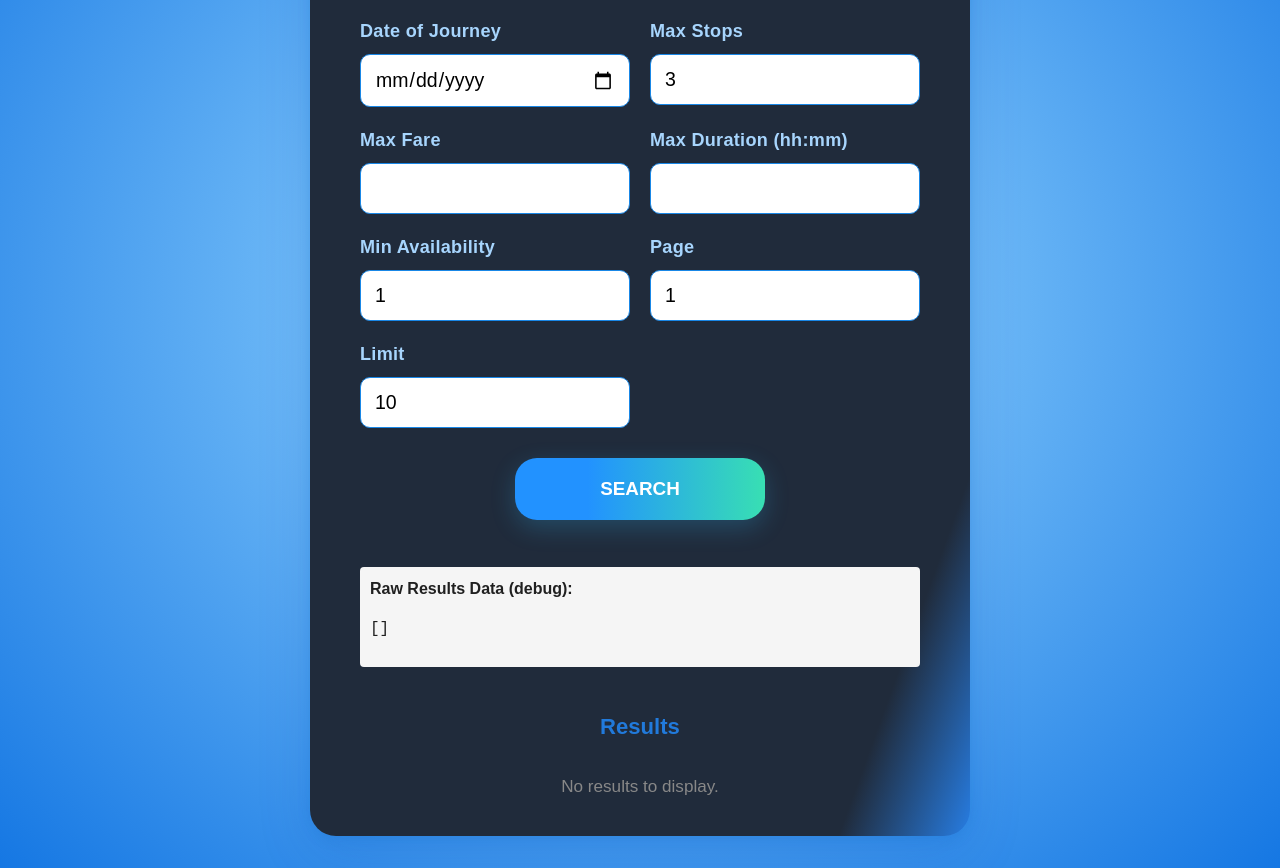
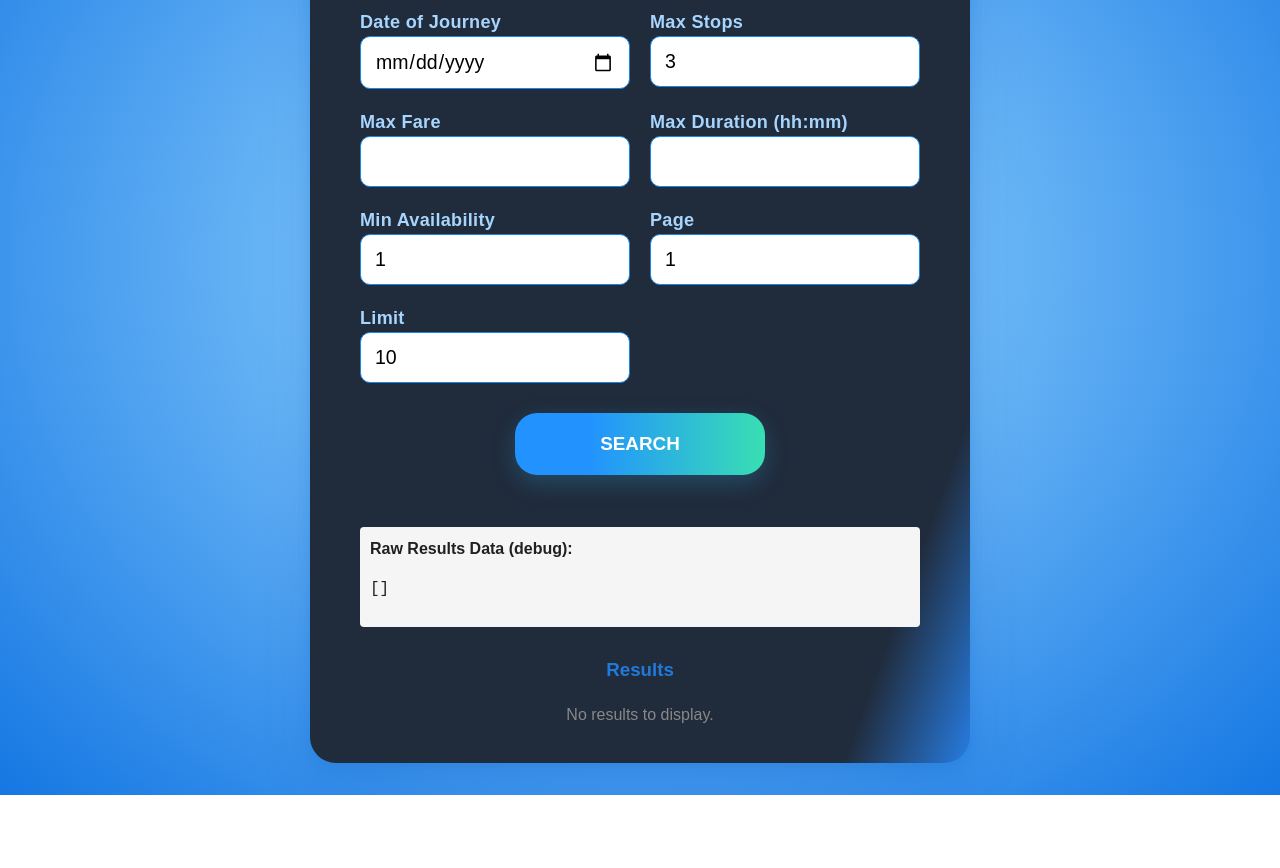
Before and after one commit to ankitsingh4304/RouteFinderX1, a React (Create React App) app in the folder train-route-frontend/: page / in a window 1280 px wide. Shown: the part 275-1143 px from the top of the page. After the commit the page ends 1070 px from the top, so only its background shows below. Built offline with nearby package versions, Linux system fonts and the light colour scheme; sample sign-in values are in the browser's storage.

Commit message:
Prepare production build and updated API URLs for deployment

```diff
--- a/train-route-frontend/src/App.js
+++ b/train-route-frontend/src/App.js
@@ -1,8 +1,13 @@
 import React, { useState, useEffect } from "react";
-import { BrowserRouter } from "react-router-dom";
+import { BrowserRouter, Routes, Route, Navigate, Outlet } from "react-router-dom";
 import TrainSearch from "./components/TrainSearch";
 import AuthForm from "./components/AuthForm";
-import './App.css';
+import "./App.css";
+
+const PrivateRoute = () => {
+  const token = localStorage.getItem("token");
+  return token ? <Outlet /> : <Navigate to="/login" />;
+};
 
 function App() {
   const [token, setToken] = useState(localStorage.getItem("token") || "");
@@ -23,15 +28,18 @@ function App() {
           <div className="header-flex">
             <span className="header-centered">Train Route Finder</span>
             {token && (
-              <button className="logout-btn-header" onClick={logout}>LOGOUT</button>
+              <button className="logout-btn-header" onClick={logout}>
+                LOGOUT
+              </button>
             )}
           </div>
           <div className="card-content">
-            {token ? (
-              <TrainSearch token={token} />
-            ) : (
-              <AuthForm setToken={setToken} />
-            )}
+            <Routes>
+              <Route path="/login" element={<AuthForm setToken={setToken} />} />
+              <Route element={<PrivateRoute />}>
+                <Route path="/" element={<TrainSearch token={token} />} />
+              </Route>
+            </Routes>
           </div>
         </div>
       </div>
--- a/train-route-frontend/src/components/TrainSearch.js
+++ b/train-route-frontend/src/components/TrainSearch.js
@@ -1,5 +1,7 @@
 import React, { useState } from "react";
 import axios from "axios";
+
+const API_URL = process.env.REACT_APP_API_URL;
 
 const TrainSearch = ({ token }) => {
   const [formData, setFormData] = useState({
@@ -13,6 +15,7 @@ const TrainSearch = ({ token }) => {
     page: 1,
     limit: 10,
   });
+
   const [results, setResults] = useState([]);
   const [error, setError] = useState("");
   const [loading, setLoading] = useState(false);
@@ -24,6 +27,7 @@ const TrainSearch = ({ token }) => {
     e.preventDefault();
     setError("");
     setLoading(true);
+
     try {
       const headers = { "x-auth-token": token };
       const body = {
@@ -37,8 +41,11 @@ const TrainSearch = ({ token }) => {
         page: Number(formData.page),
         limit: Number(formData.limit),
       };
-      const res = await axios.post("/api/trains/search-priority-bfs", body, { headers });
-      console.log("Full API response:", res.data);
+
+      const res = await axios.post(`${API_URL}/api/trains/search-priority-bfs`, body, {
+        headers,
+      });
+
       setResults(res.data.results || []);
     } catch (err) {
       setError(err.response?.data.message || "Search failed. Try again.");
@@ -51,69 +58,72 @@ const TrainSearch = ({ token }) => {
     <>
       <form className="train-form-grid" onSubmit={handleSearch} autoComplete="off">
         <div>
-          <div className="form-label">From (station code) *</div>
+          <label className="form-label">From (station code) *</label>
           <input name="from" value={formData.from} onChange={handleChange} required autoFocus />
         </div>
+
         <div>
-          <div className="form-label">To (station code) *</div>
+          <label className="form-label">To (station code) *</label>
           <input name="to" value={formData.to} onChange={handleChange} required />
         </div>
+
         <div>
-          <div className="form-label">Date of Journey</div>
+          <label className="form-label">Date of Journey</label>
           <input name="dateOfJourney" type="date" value={formData.dateOfJourney} onChange={handleChange} />
         </div>
+
         <div>
-          <div className="form-label">Max Stops</div>
+          <label className="form-label">Max Stops</label>
           <input name="maxStops" type="number" min="1" max="5" value={formData.maxStops} onChange={handleChange} />
         </div>
+
         <div>
-          <div className="form-label">Max Fare</div>
+          <label className="form-label">Max Fare</label>
           <input name="maxFare" type="number" value={formData.maxFare} onChange={handleChange} />
         </div>
+
         <div>
-          <div className="form-label">Max Duration (hh:mm)</div>
+          <label className="form-label">Max Duration (hh:mm)</label>
           <input name="maxDuration" type="text" value={formData.maxDuration} onChange={handleChange} />
         </div>
+
         <div>
-          <div className="form-label">Min Availability</div>
+          <label className="form-label">Min Availability</label>
           <input name="minAvailability" type="number" min="0" value={formData.minAvailability} onChange={handleChange} />
         </div>
+
         <div>
-          <div className="form-label">Page</div>
+          <label className="form-label">Page</label>
           <input name="page" type="number" min="1" value={formData.page} onChange={handleChange} />
         </div>
+
         <div>
-          <div className="form-label">Limit</div>
+          <label className="form-label">Limit</label>
           <input name="limit" type="number" min="1" value={formData.limit} onChange={handleChange} />
         </div>
+
         <button className="search-btn" type="submit" disabled={loading}>
           {loading ? "Searching..." : "SEARCH"}
         </button>
       </form>
 
-      {error && (
-        <div style={{ color: "#d32f2f", fontWeight: 600, margin: "13px 0", fontSize: '1.16rem' }}>{error}</div>
-      )}
+      {error && <div style={{ color: "red", fontWeight: "bold", marginTop: 16 }}>{error}</div>}
 
-      {/* Debug output for raw results */}
-      <div style={{ whiteSpace: "pre-wrap", backgroundColor: "#f5f5f5", margin: "15px 0", padding: 10, borderRadius: 4 }}>
+      <div style={{ whiteSpace: "pre-wrap", backgroundColor: "#f5f5f5", marginTop: 20, padding: 10, borderRadius: 4 }}>
         <strong>Raw Results Data (debug):</strong>
         <pre>{JSON.stringify(results, null, 2)}</pre>
       </div>
 
-      <div className="results-section">
-        <div style={{ fontWeight: 600, fontSize: "1.38rem", color: "#217adb", margin: "14px 0 7px 0" }}>
-          Results
-        </div>
-
+      <div className="results-section" style={{ marginTop: 10 }}>
+        <h3 style={{ color: "#217adb" }}>Results</h3>
         {Array.isArray(results) && results.length > 0 ? (
-          results.map((routeObj, i) => (
-            <div className="result-card" key={i}>
-              <div className="result-fare">Total Fare: ₹{routeObj.totalFare ?? "N/A"}</div>
-              <div className="result-duration">Total Duration: {routeObj.totalDuration ?? "N/A"}</div>
+          results.map((routeObj, idx) => (
+            <div key={idx} className="result-card" style={{ border: "1px solid #ccc", padding: 10, marginBottom: 10 }}>
+              <div><strong>Total Fare:</strong> ₹{routeObj.totalFare ?? "N/A"}</div>
+              <div><strong>Total Duration:</strong> {routeObj.totalDuration ?? "N/A"}</div>
               {Array.isArray(routeObj.route) && routeObj.route.length > 0 ? (
-                routeObj.route.map((leg, idx) => (
-                  <div className="result-leg" key={idx}>
+                routeObj.route.map((leg, legIdx) => (
+                  <div key={legIdx} style={{ marginLeft: 20 }}>
                     {leg.train ?? "Unknown Train"}: {leg.from ?? "N/A"} → {leg.to ?? "N/A"} (Fare: ₹{leg.fare ?? "N/A"})
                   </div>
                 ))
@@ -123,11 +133,7 @@ const TrainSearch = ({ token }) => {
             </div>
           ))
         ) : (
-          !loading && (
-            <div style={{ color: "#888", marginTop: 24, fontSize: "1.07rem" }}>
-              No results to display.
-            </div>
-          )
+          !loading && <div style={{ color: "#888" }}>No results to display.</div>
         )}
       </div>
     </>
```
Also changed, not shown: train-route-frontend/src/components/AuthForm.js (+76 -36 lines), 1 other file (tests, documents, lock files or other folders).
